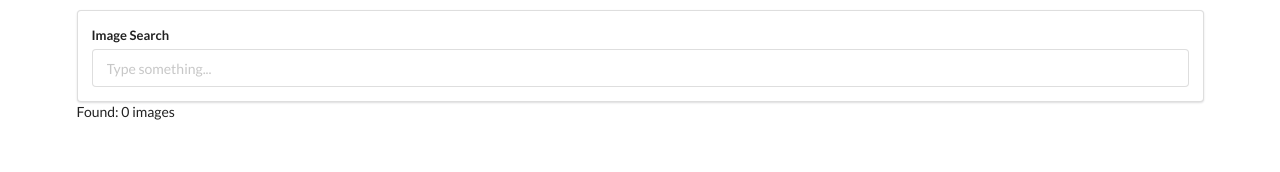
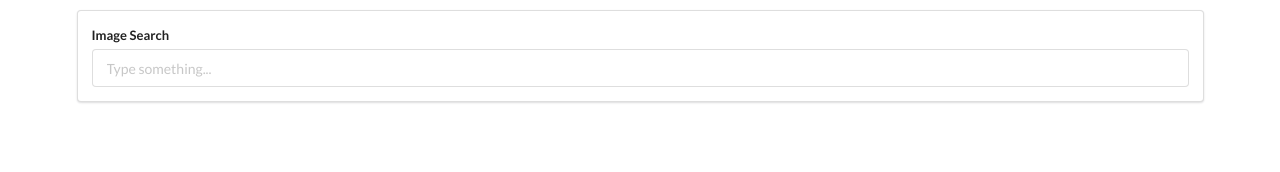
Before and after one commit to milkon19960801/Pictures-React, a React (Create React App) app: page / in a window 1280 px wide. Shown: the top 172 px of the page. Built offline with nearby package versions, Linux system fonts and the light colour scheme.

Commit message:
added ImageList component

```diff
--- a/src/components/App.js
+++ b/src/components/App.js
@@ -1,6 +1,7 @@
 import React from "react";
 import unsplash from "../api/unsplash";
 import SearchBar from "./SearchBar";
+import ImageList from "./ImageList";
 
 class App extends React.Component {
   state = { images: [] };
@@ -17,11 +18,10 @@
   };
 
   render() {
-    console.log(this.state.images);
     return (
       <div className="ui container" style={{ marginTop: "10px" }}>
         <SearchBar onSubmit={this.onSearchSubmit} />
-        Found: {this.state.images.length} images
+        <ImageList images={this.state.images} />
       </div>
     );
   }
--- /dev/null
+++ b/src/components/ImageList.js
@@ -0,0 +1,8 @@
+import React from "react";
+
+const ImageList = (props) => {
+  console.log(props.images);
+  return <div></div>;
+};
+
+export default ImageList;
```
